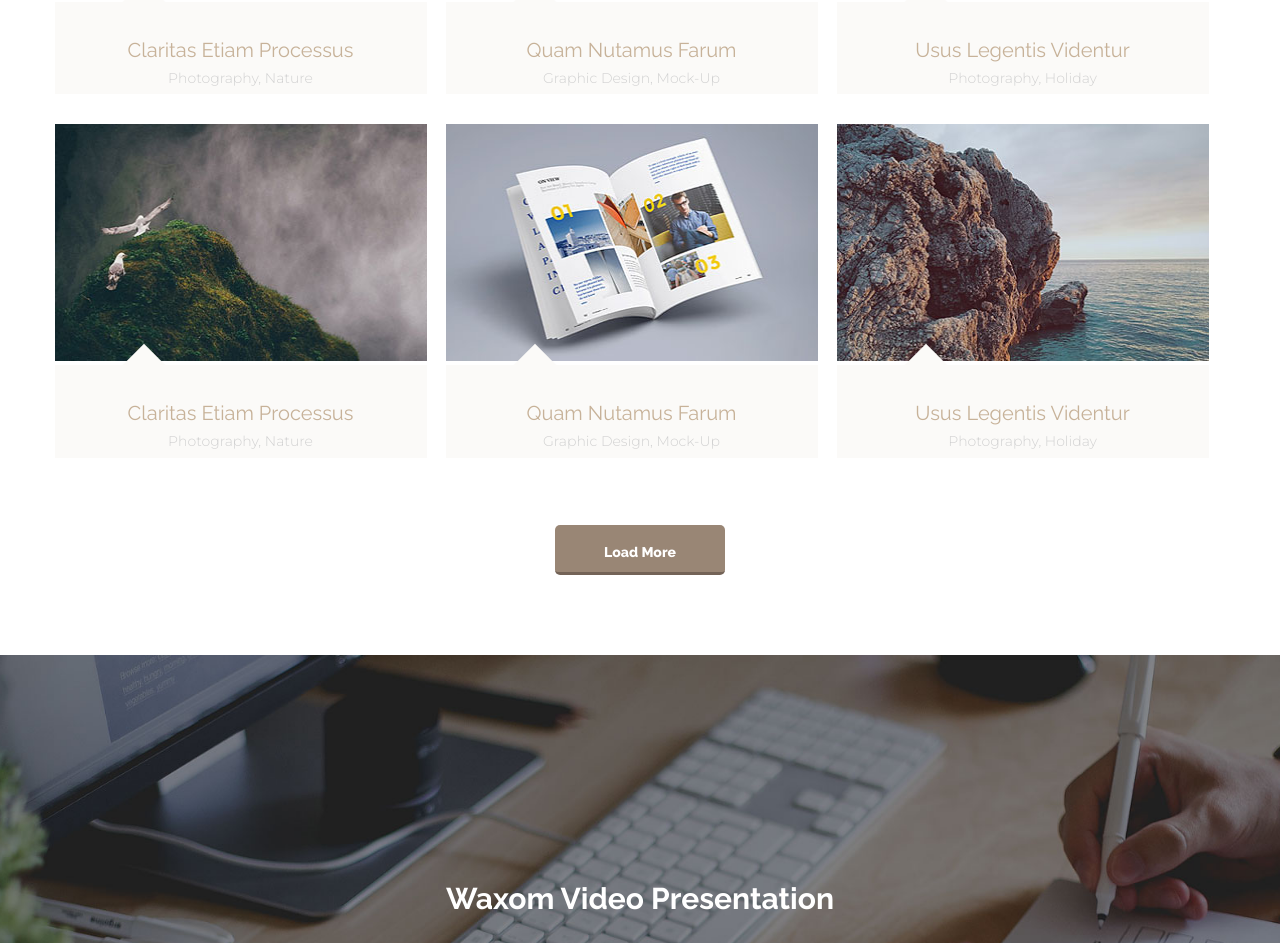
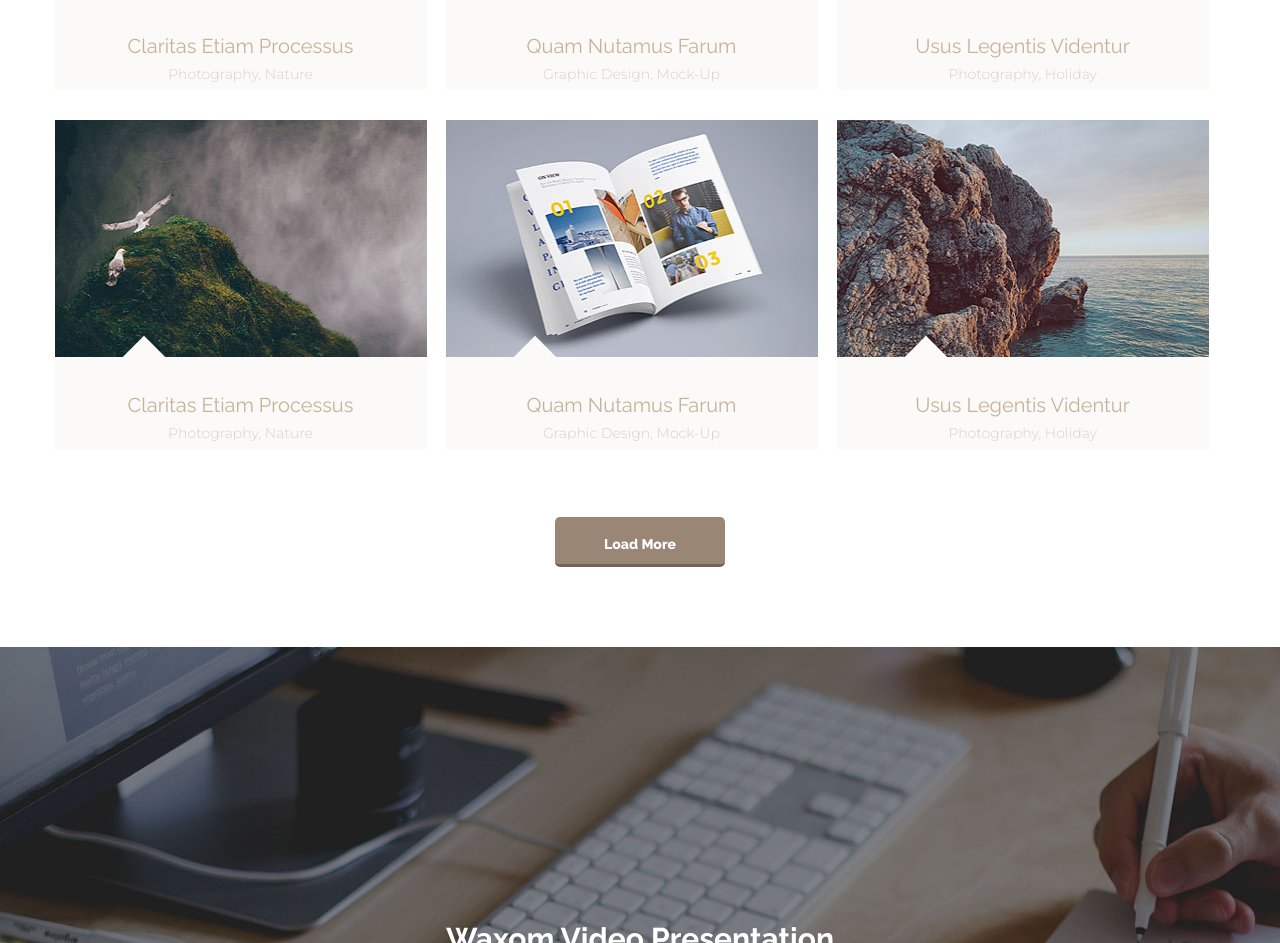
Before and after one commit to thesakibdev/waxom-home-page, a plain HTML site: page index.html in a window 1280 px wide. Shown: the part 2829-3772 px from the top of the page. Drawn offline with Linux system fonts and the light colour scheme.

Commit message:
Update style.css

```diff
--- a/css/style.css
+++ b/css/style.css
@@ -382,6 +382,7 @@ p {
 .our_p_img_1 img {
     width: 372px;
     height: 237px;
+    display: block;
 }
 
 .our_p_img_1 .img_overlay {
@@ -499,7 +500,8 @@ p {
 }
 
 .icon i {
-    font-size: large;
+    font-size: 60px;
+    padding-bottom: 30px;
 }
 
 /* waxom video presentation part end here  */
@@ -512,9 +514,10 @@ p {
     width: 475px;
     float: left;
     padding-top: 80px;
+}
+.mobile_device_content .image img{
     display: block;
 }
-
 .m_d_content {
     width: 677px;
     float: left;
```
